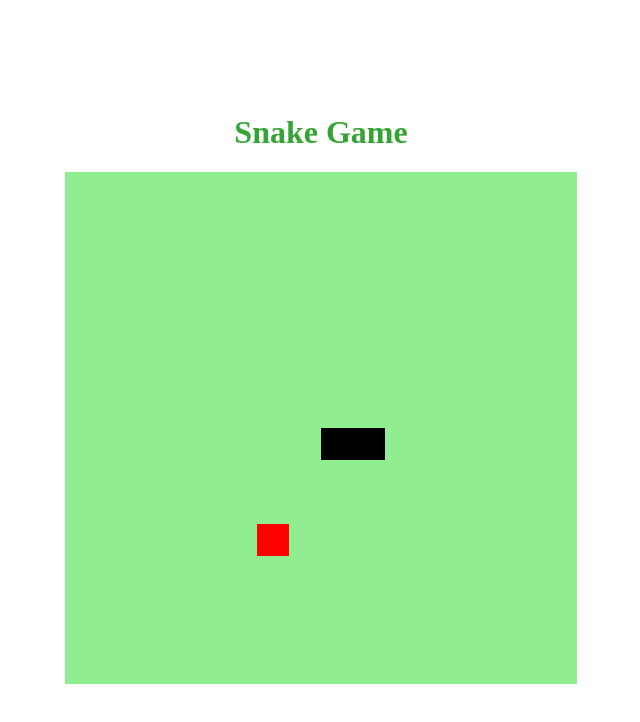
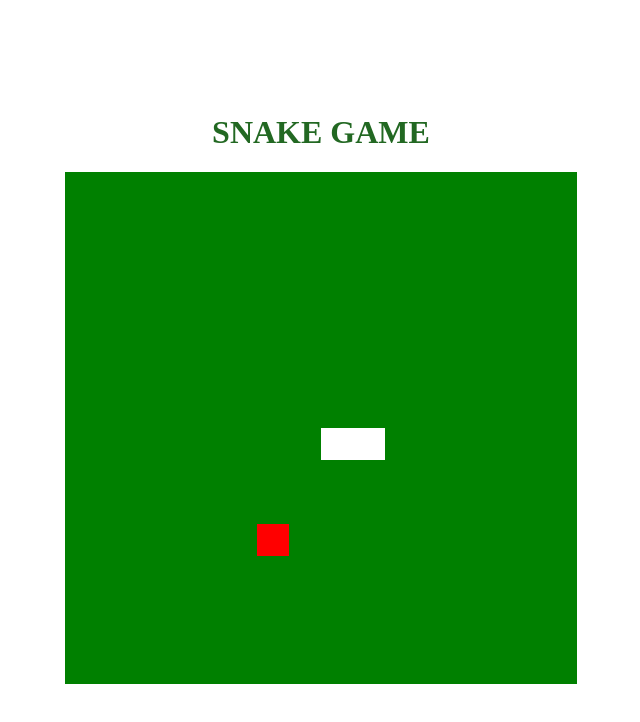
Before and after one commit to Gelande/snake_game, a plain HTML site: page index.html in a window 1280 px wide. Shown: the whole page, without its empty margins (295-935 px from the left). Drawn offline with Linux system fonts and the light colour scheme.

Commit message:
Alterações no estilo

```diff
--- a/script.js
+++ b/script.js
@@ -13,13 +13,13 @@ let food = {
 }
 
 function criarBG() {
-    context.fillStyle = "lightgreen";
+    context.fillStyle = "green";
     context.fillRect(0, 0, 16 * box, 16 * box);
 }
 
 function criar_Cobrinha() {
     for(i = 0; i < snake.length; i++) {
-        context.fillStyle = "black";
+        context.fillStyle = "white";
         context.fillRect(snake[i].x, snake[i].y, box, box);
     }
 }
--- a/style.css
+++ b/style.css
@@ -6,5 +6,9 @@ body{
     justify-content: center;
     align-items: center;
     background-color:white;
-    color: rgb(52, 165, 52);
+    color: rgb(34, 104, 34);
 }
+
+h1 {
+    text-transform: uppercase;
+}
```
